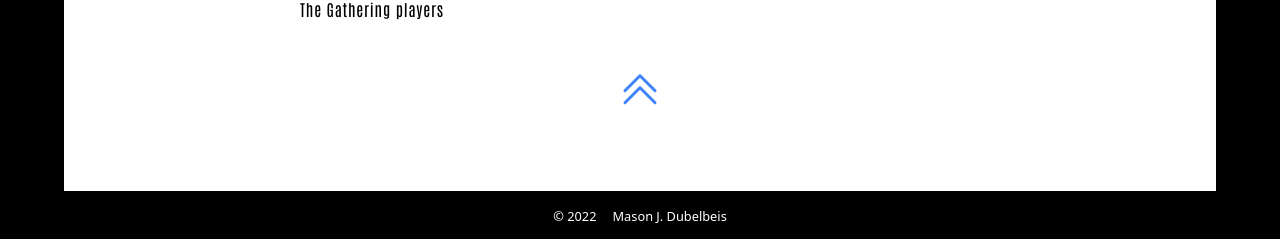
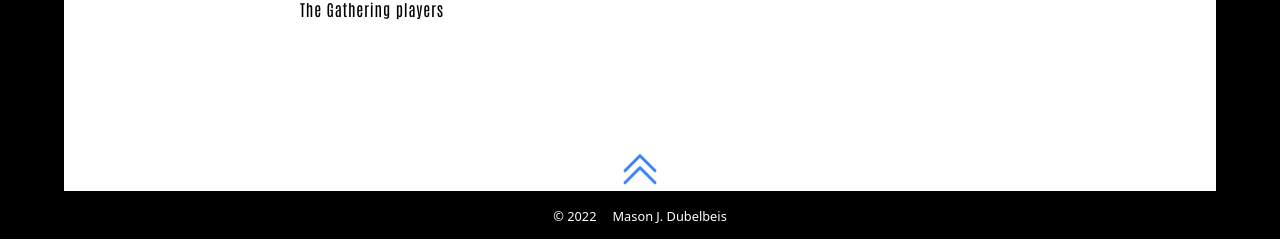
Before and after one commit to mdubelbeis/portfolio-v2, a React (Vite) app: page / in a window 1280 px wide. Shown: the part 3073-3312 px from the top of the page. Built offline with nearby package versions, Linux system fonts and the light colour scheme.

Commit message:
relocated ArrowUp Icon

```diff
--- a/src/components/Projects.tsx
+++ b/src/components/Projects.tsx
@@ -35,7 +35,7 @@ const Projects: React.FC<ProjectProps> = ({ projects }) => {
     <section id="projects" className="flex flex-col items-center justify-center gap-4 bg-white py-20 px-4 text-center h-screen">
       <h2 className="mb-10 text-center font-hero-text text-4xl tracking-wider text-black lg:text-6xl">PROJECTS</h2>
       <div className="lg:grid lg:grid-cols-2 lg:items-start lg:gap-6">{projectList}</div>
-      <div className="relative top-22 text-blue-500">
+      <div className="relative top-20 text-blue-500">
         <ArrowUp elementTarget="#top" />
       </div>
     </section>
```
